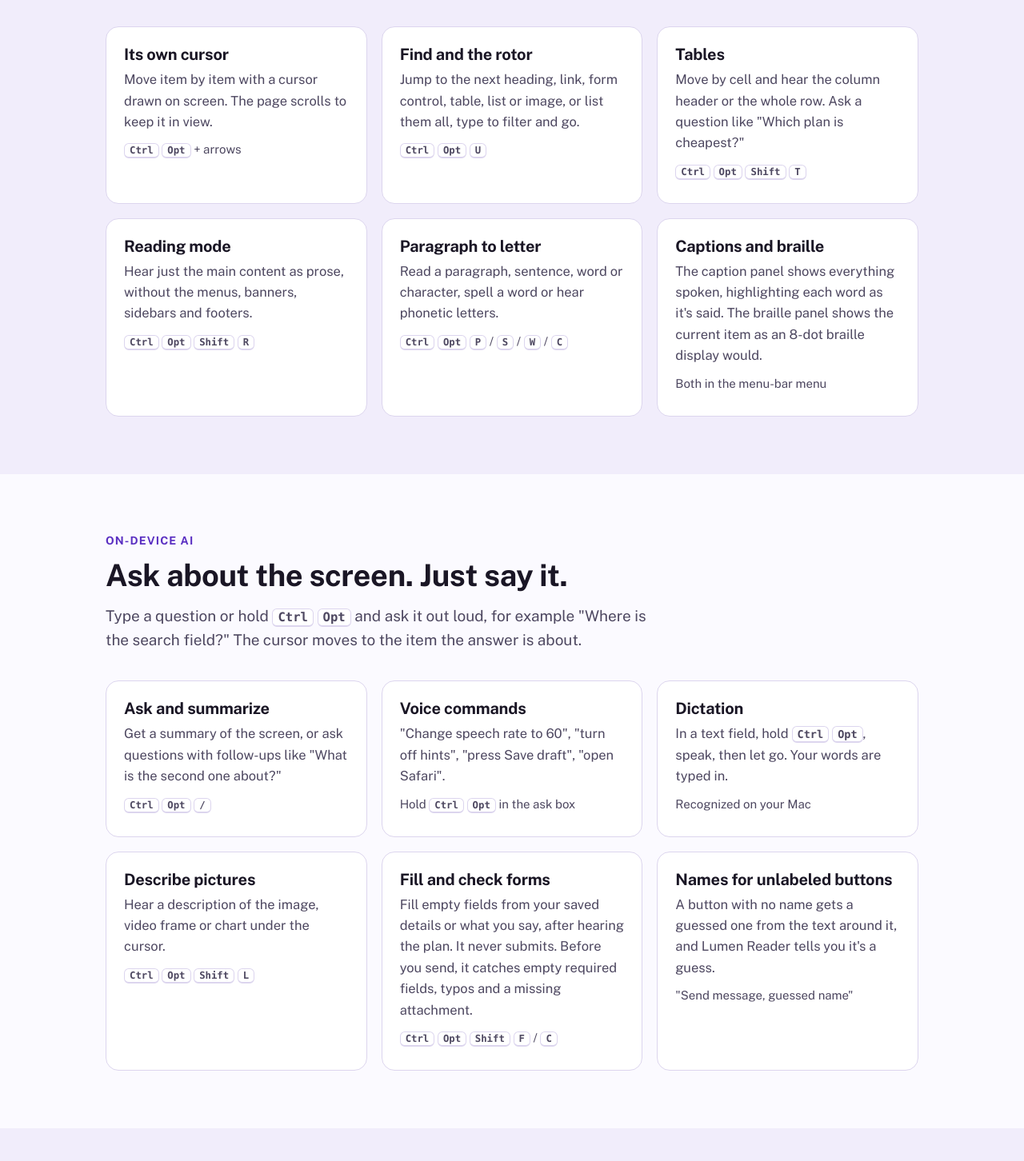
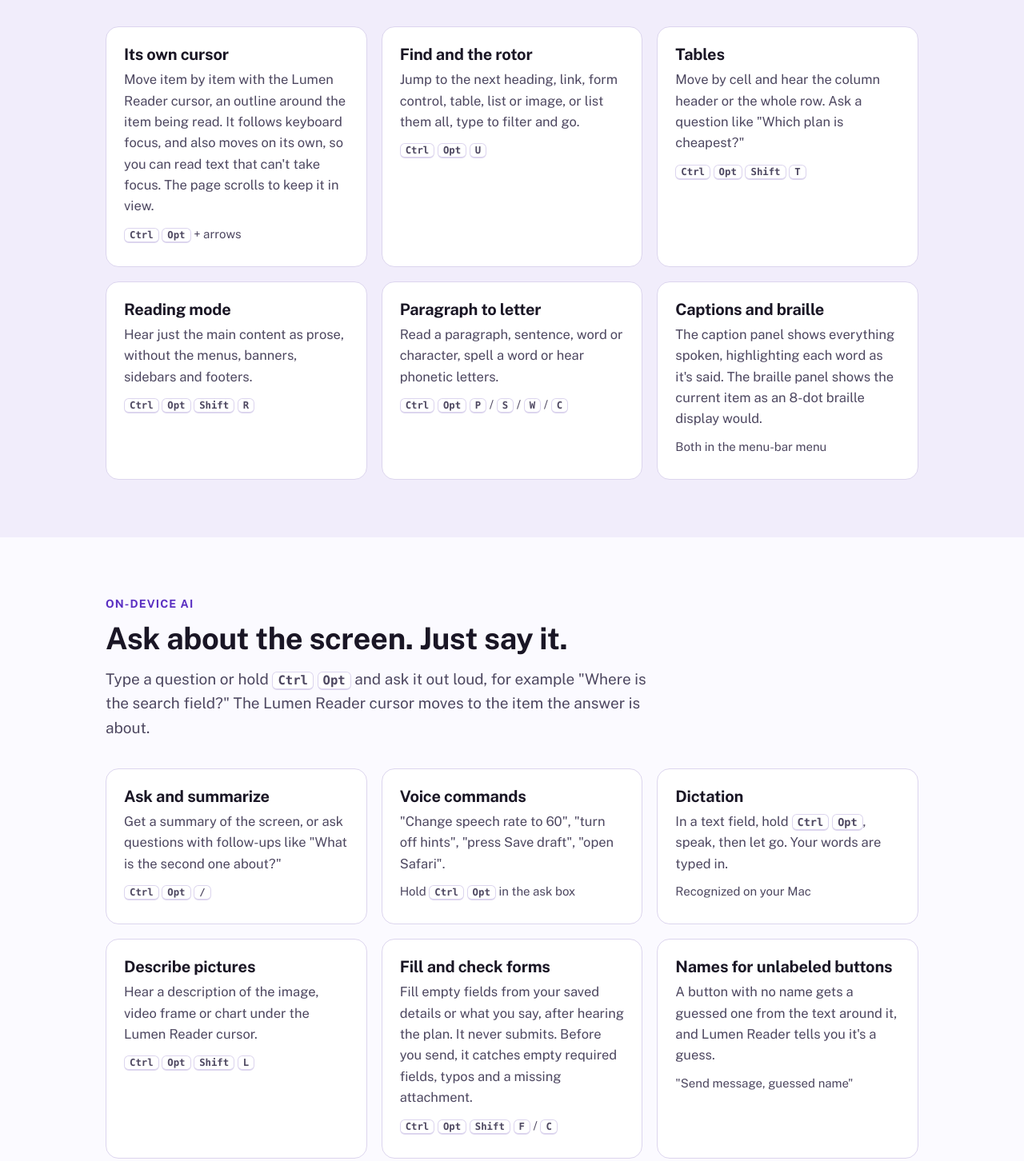
Before and after one commit to mpaiva/lumen-reader, a plain HTML site: page index.html in a window 1280 px wide. Shown: the part 2365-3817 px from the top of the page at 80% size. Drawn offline with nearby package versions, Linux system fonts and the light colour scheme.

Commit message:
Website from mpaiva/lumen-reader-app@c2579da

```diff
--- a/index.html
+++ b/index.html
@@ -264,7 +264,7 @@
           <figure>
             <img src="assets/screenshot-outline.jpg" width="1160" height="400" loading="lazy"
                  alt="Close-up of the form: a thick black and white outline surrounds the Subscribe checkbox. Above it are Save, Delete and Send buttons; below it, a Size group with Small and Large options.">
-            <figcaption><strong>The cursor.</strong> An outline around the current item. It follows keyboard focus and moves on its own with Ctrl+Opt and the arrow keys.</figcaption>
+            <figcaption><strong>The Lumen Reader cursor.</strong> An outline around the item being read. It follows keyboard focus and moves on its own with Ctrl+Opt and the arrow keys.</figcaption>
           </figure>
           <figure>
             <img src="assets/screenshot-caption.jpg" width="1296" height="126" loading="lazy"
@@ -284,7 +284,7 @@
       <ul class="grid">
         <li class="card">
           <h3>Its own cursor</h3>
-          <p>Move item by item with a cursor drawn on screen. The page scrolls to keep it in view.</p>
+          <p>Move item by item with the Lumen Reader cursor, an outline around the item being read. It follows keyboard focus, and also moves on its own, so you can read text that can't take focus. The page scrolls to keep it in view.</p>
           <p class="keys"><kbd>Ctrl</kbd> <kbd>Opt</kbd> + arrows</p>
         </li>
         <li class="card">
@@ -320,7 +320,7 @@
     <div class="wrap">
       <span class="eyebrow">On-device AI</span>
       <h2 id="ai-h">Ask about the screen. Just say it.</h2>
-      <p class="section-intro">Type a question or hold <kbd>Ctrl</kbd> <kbd>Opt</kbd> and ask it out loud, for example "Where is the search field?" The cursor moves to the item the answer is about.</p>
+      <p class="section-intro">Type a question or hold <kbd>Ctrl</kbd> <kbd>Opt</kbd> and ask it out loud, for example "Where is the search field?" The Lumen Reader cursor moves to the item the answer is about.</p>
       <ul class="grid">
         <li class="card">
           <h3>Ask and summarize</h3>
@@ -339,7 +339,7 @@
         </li>
         <li class="card">
           <h3>Describe pictures</h3>
-          <p>Hear a description of the image, video frame or chart under the cursor.</p>
+          <p>Hear a description of the image, video frame or chart under the Lumen Reader cursor.</p>
           <p class="keys"><kbd>Ctrl</kbd> <kbd>Opt</kbd> <kbd>Shift</kbd> <kbd>L</kbd></p>
         </li>
         <li class="card">
```
Also changed, not shown: feature-tour.html (+3 -0 lines).
